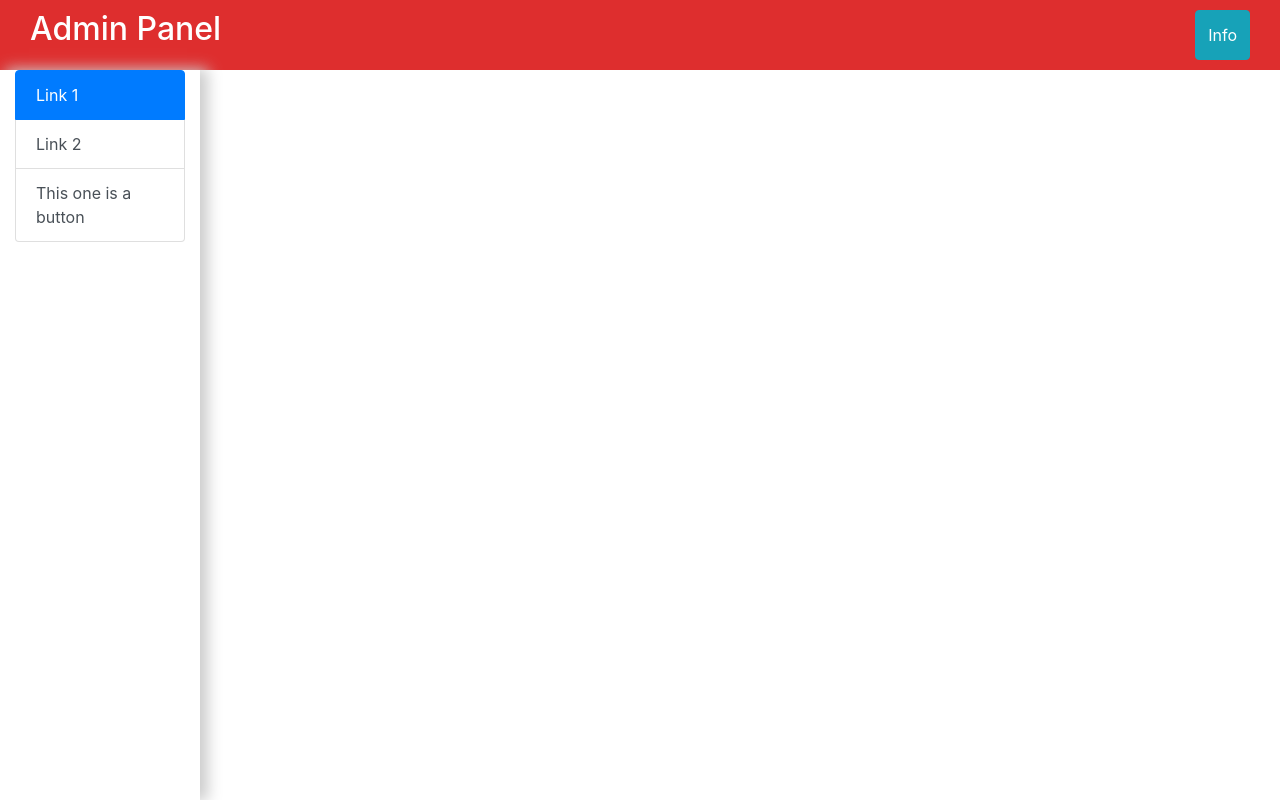
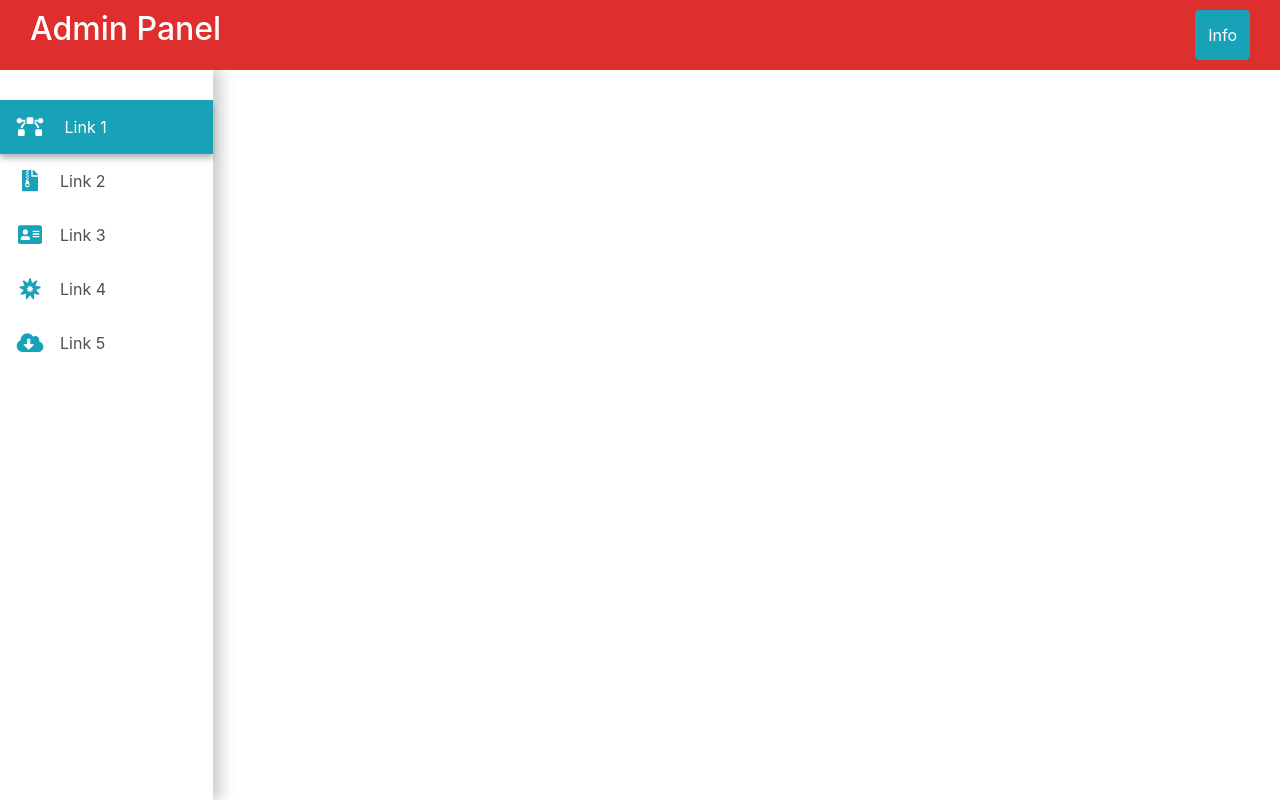
Before and after one commit to slavikzdebskyy/admin-panel-learn-react, a React (Create React App) app: page / in a window 1280 px wide. Built offline with nearby package versions, Linux system fonts and the light colour scheme.

Commit message:
Theming sidebar menu.

```diff
--- a/package.json
+++ b/package.json
@@ -3,6 +3,9 @@
   "version": "0.1.0",
   "private": true,
   "dependencies": {
+    "@fortawesome/fontawesome-svg-core": "^1.2.27",
+    "@fortawesome/free-solid-svg-icons": "^5.12.1",
+    "@fortawesome/react-fontawesome": "^0.1.8",
     "@testing-library/jest-dom": "^4.2.4",
     "@testing-library/react": "^9.4.0",
     "@testing-library/user-event": "^7.2.1",
--- a/src/App.js
+++ b/src/App.js
@@ -1,17 +1,18 @@
 import React from 'react';
 
-import Header from './layaot/Header';
-import SideBar from './layaot/Side-bar';
+import Header from './layout/Header';
+import SideBar from './layout/Side-bar';
 
 import './App.scss';
 
 function App() {
   return (
-    <div>
+    <div className="app-container">
       <Header />
       <div className="main-content">
         <SideBar />
       </div>
+        <footer/>
     </div>
   );
 }
--- a/src/App.scss
+++ b/src/App.scss
@@ -1,18 +1,17 @@
-// .app-container {
-//   display: flex;
-//   flex-wrap: wrap;
-//   flex: 0 1 auto;
-//   height: 100%;
-// }
+ .app-container {
+   display: flex;
+   flex-direction: column;
+   height: 100%;
+ }
 
-// .header-component {
-//   flex: 0 0 auto;
-// }
+ .header {
+   flex: 0;
+ }
 
-// .main-content {
-//   flex: 0 1 auto;
-// }
+ .main-content {
+   flex: 1 0 auto;
+ }
 
-// footer {
-//   flex: 0 0 auto;
-// }
+ footer {
+   flex: 0;
+ }
--- a/src/components/Nav-list.js
+++ /dev/null
@@ -1,21 +0,0 @@
-import React from 'react';
-
-import ListGroup from 'react-bootstrap/ListGroup'
-
-const NavList = () => {
-  return (
-    <ListGroup defaultActiveKey="link_1">
-      <ListGroup.Item action eventKey="link_1">
-        Link 1
-      </ListGroup.Item>
-      <ListGroup.Item action eventKey="link_2">
-        Link 2
-      </ListGroup.Item>
-      <ListGroup.Item action eventKey="link_3">
-        This one is a button
-      </ListGroup.Item>
-    </ListGroup>
-  )
-}
-
-export default NavList;
--- /dev/null
+++ b/src/components/Nav-list/Nav-list.js
@@ -0,0 +1,31 @@
+import React from 'react';
+
+import ListGroup from 'react-bootstrap/ListGroup'
+import { FontAwesomeIcon } from '@fortawesome/react-fontawesome'
+import { faBezierCurve, faFileArchive, faAddressCard, faBahai, faCloudDownloadAlt } from '@fortawesome/free-solid-svg-icons'
+import './Nav-list.scss';
+
+
+const NavList = () => {
+  return (
+    <ListGroup defaultActiveKey="link_1">
+      <ListGroup.Item action eventKey="link_1">
+          <FontAwesomeIcon icon={faBezierCurve} size="lg"/>  Link 1
+      </ListGroup.Item>
+      <ListGroup.Item action eventKey="link_2">
+         <FontAwesomeIcon icon={faFileArchive} size="lg" />Link 2
+      </ListGroup.Item>
+      <ListGroup.Item action eventKey="link_3">
+          <FontAwesomeIcon icon={faAddressCard} size="lg" />Link 3
+      </ListGroup.Item>
+        <ListGroup.Item action eventKey="link_4">
+            <FontAwesomeIcon icon={faBahai} size="lg" />Link 4
+        </ListGroup.Item>
+        <ListGroup.Item action eventKey="link_5">
+            <FontAwesomeIcon icon={faCloudDownloadAlt} size="lg" />Link 5
+        </ListGroup.Item>
+    </ListGroup>
+  )
+}
+
+export default NavList;
--- /dev/null
+++ b/src/components/Nav-list/Nav-list.scss
@@ -0,0 +1,30 @@
+.list-group {
+	width: 100%;
+	padding: 30px 0;
+
+	&-item {
+		border: 0 none;
+		padding: 15px;
+		transition: .3s ease-in;
+
+		&:first-child {
+			border-radius: 0;
+		}
+
+		.svg-inline--fa {
+			width: 30px;
+			margin-right: 15px;
+			color: #17a2b8;
+		}
+
+		&.active {
+			background-color: #17a2b8;
+			border-color: #17a2b8;
+			box-shadow: 0px 4px 6px rgba(102, 102, 102, 0.5);
+
+			.svg-inline--fa {
+				color: #fff;
+			}
+		}
+	}
+}
--- a/src/layaot/Header.js
+++ /dev/null
@@ -1,22 +0,0 @@
-import React from 'react';
-
-import Container from 'react-bootstrap/Container';
-import Row from 'react-bootstrap/Row';
-import Button from 'react-bootstrap/Button'
-
-import './layaot.scss';
-
-const Header = () => {
-  return (
-    <Container
-      fluid={true}
-      >
-      <Row  className="header-container">
-        <h2>Admin Panel</h2>
-        <Button variant="info">Info</Button>
-      </Row>
-    </Container>
-  )
-}
-
-export default Header;
--- a/src/layaot/Side-bar.js
+++ /dev/null
@@ -1,19 +0,0 @@
-import React from 'react';
-
-import Col from 'react-bootstrap/Col';
-import NavList from '../components/Nav-list';
-
-
-import './layaot.scss';
-
-const SideBar = () => {
-  return (
-    <div>
-        <Col className="side-nav-container">
-        <NavList/>
-        </Col>
-    </div>
-  )
-}
-
-export default SideBar;
--- /dev/null
+++ b/src/layout/Header.js
@@ -0,0 +1,24 @@
+import React from 'react';
+
+import Container from 'react-bootstrap/Container';
+import Row from 'react-bootstrap/Row';
+import Button from 'react-bootstrap/Button'
+
+import './layout.scss';
+
+const Header = () => {
+    return (
+        <div className="header">
+            <Container
+                fluid={true}
+            >
+                <Row  className="header-container">
+                    <h2>Admin Panel</h2>
+                    <Button variant="info">Info</Button>
+                </Row>
+            </Container>
+        </div>
+    )
+}
+
+export default Header;
--- /dev/null
+++ b/src/layout/Side-bar.js
@@ -0,0 +1,20 @@
+import React from 'react';
+
+import Col from 'react-bootstrap/Col';
+import NavList from '../components/Nav-list/Nav-list';
+
+
+import './layout.scss';
+import Row from "react-bootstrap/Row";
+
+const SideBar = () => {
+    return (
+        <Col lg="2" className="side-nav-container">
+            <Row>
+                <NavList/>
+            </Row>
+        </Col>
+    )
+}
+
+export default SideBar;
--- a/src/layaot/layaot.scss
+++ b/src/layout/layout.scss
@@ -1,13 +1,14 @@
 .header-container {
+  position: relative;
   padding: 10px 30px;
   height: 70px;
   justify-content: space-between;
   background-color: #de2e2e;
   color: #fff;
+  z-index: 1;
 }
 
 .side-nav-container {
-  width: 200px;
-  height: calc(100vh - 70px);
+  height: 100%;
   box-shadow: 7px 0px 14px 1px #cccccc;
 }
```
Also changed, not shown: 1 other file (tests, documents, lock files or other folders).
